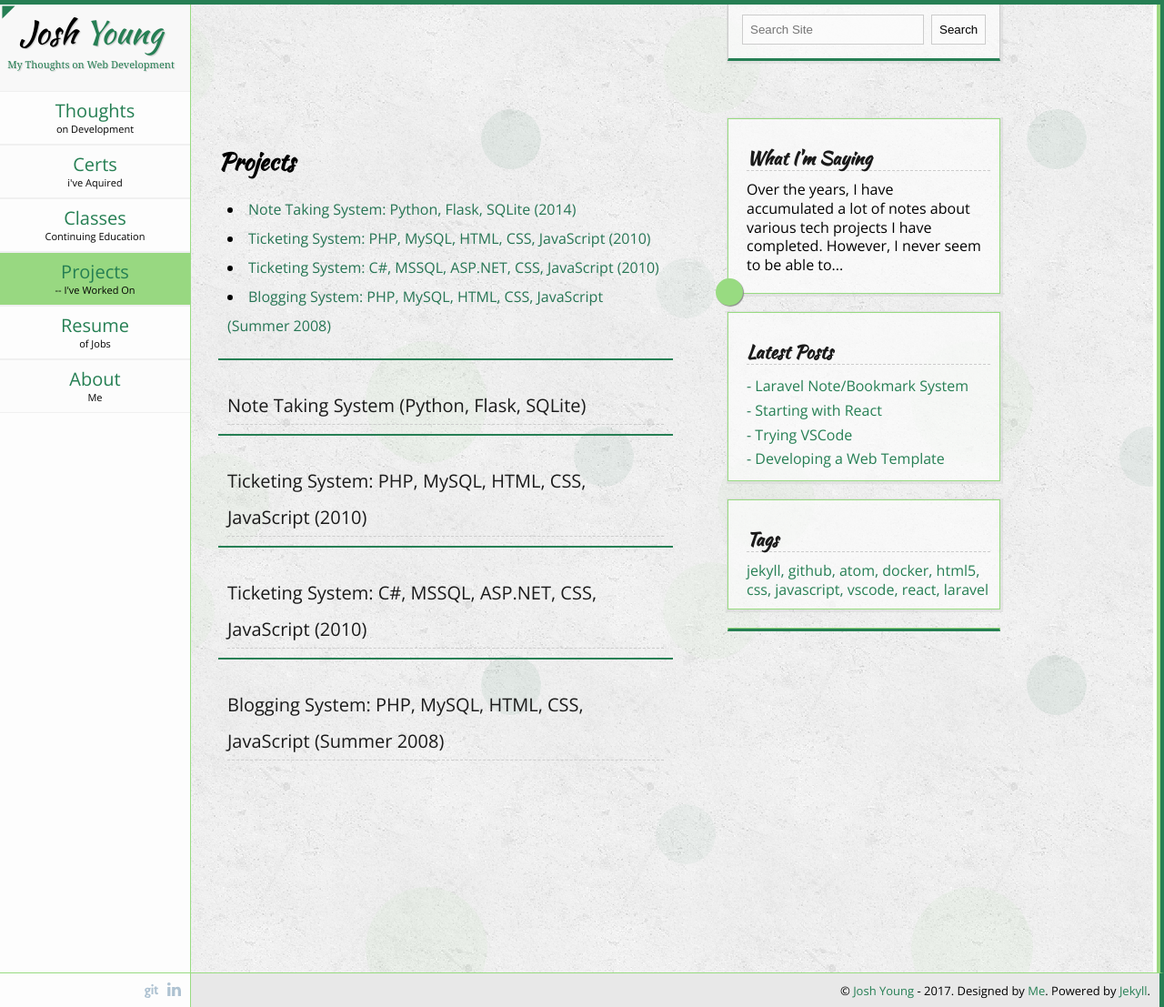
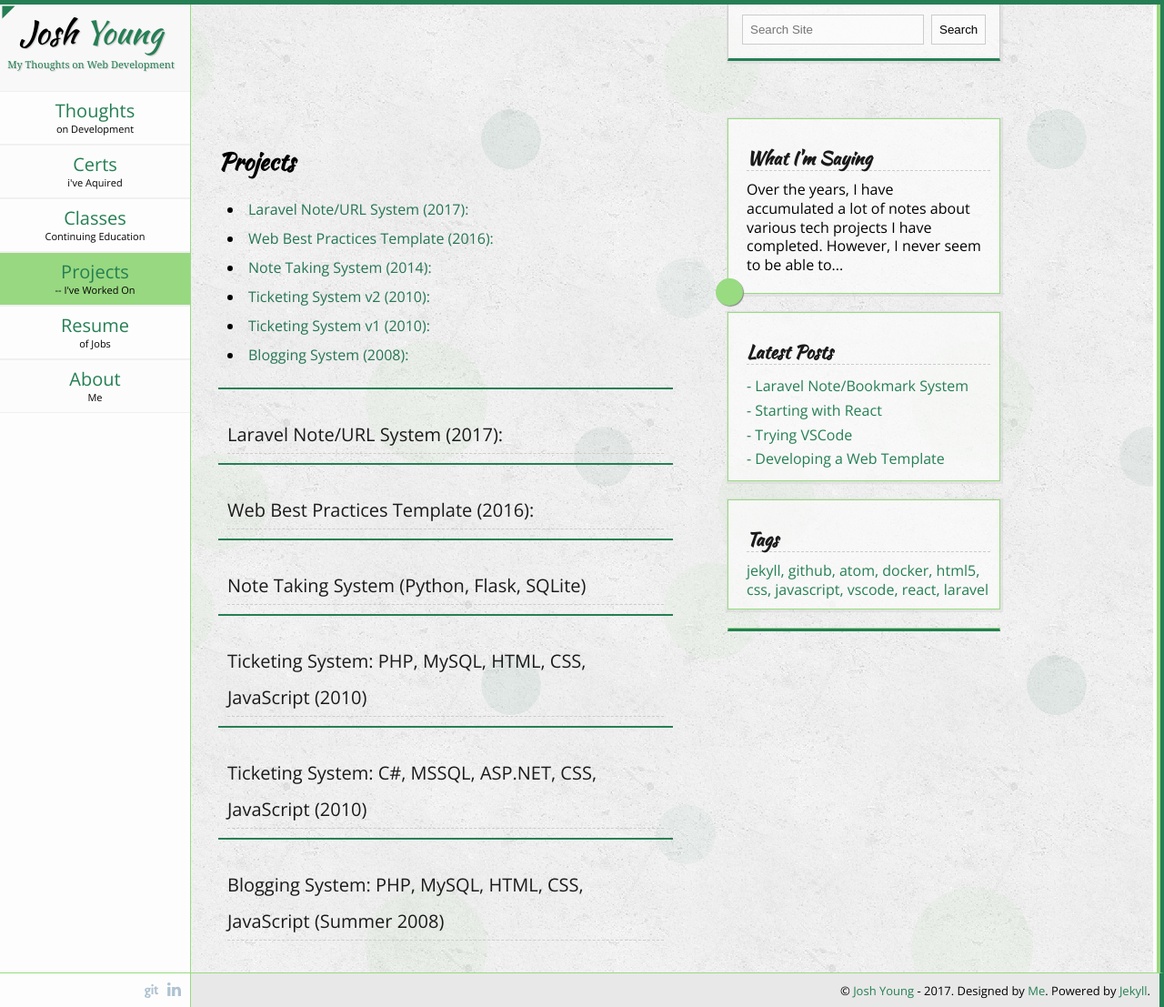
Before and after one commit to coder745/josh_website, a Jekyll site: the page built from projects.md, in a window 1280 px wide and 1107 px high. Shown: the whole window at 91% size. Built offline with Jekyll 4.4.1, drawn with Linux system fonts in a browser that asks for light colours.

Commit message:
Correct spelling errors. Add projects to list.

```diff
--- a/projects.md
+++ b/projects.md
@@ -9,12 +9,26 @@ weight: 26
     <article>
         <p>
         <ul>
-            <li><a href='#note_system_flask'>Note Taking System: Python, Flask, SQLite (2014)</a></li>
-            <li><a href='#ticketing_system'>Ticketing System: PHP, MySQL, HTML, CSS, JavaScript (2010)</a></li>
-            <li><a href='#ticketing_system_alt'>Ticketing System: C#, MSSQL, ASP.NET, CSS, JavaScript (2010)</a></li>
-            <li><a href='blogging_system'>Blogging System: PHP, MySQL, HTML, CSS, JavaScript (Summer 2008)</a></li>
+            <li><a href='#laravel_note_url'>Laravel Note/URL System (2017):</a></li>
+            <li><a href='#web_template'>Web Best Practices Template (2016):</a></li>
+            <li><a href='#note_system_flask'>Note Taking System (2014):</a></li>
+            <li><a href='#ticketing_system_alt'>Ticketing System v2 (2010):</a></li>
+            <li><a href='#ticketing_system'>Ticketing System v1 (2010):</a></li>
+            <li><a href='blogging_system'>Blogging System (2008):</a></li>
         </ul>
         </p>
+    </article>
+
+    <article>
+        <a name='laravel_note_url'></a>
+        <h3>Laravel Note/URL System (2017):</h3>
+        <p></p>
+    </article>
+
+    <article>
+        <a name='web_template'></a>
+        <h3>Web Best Practices Template (2016):</h3>
+        <p></p>
     </article>
 
     <article>
```
Also changed, not shown: about.md (+1 -1 lines), classes.md (+2 -2 lines), resume.md (+6 -6 lines), tag.md (+4 -0 lines), search_data.json (line endings or trailing spaces).
